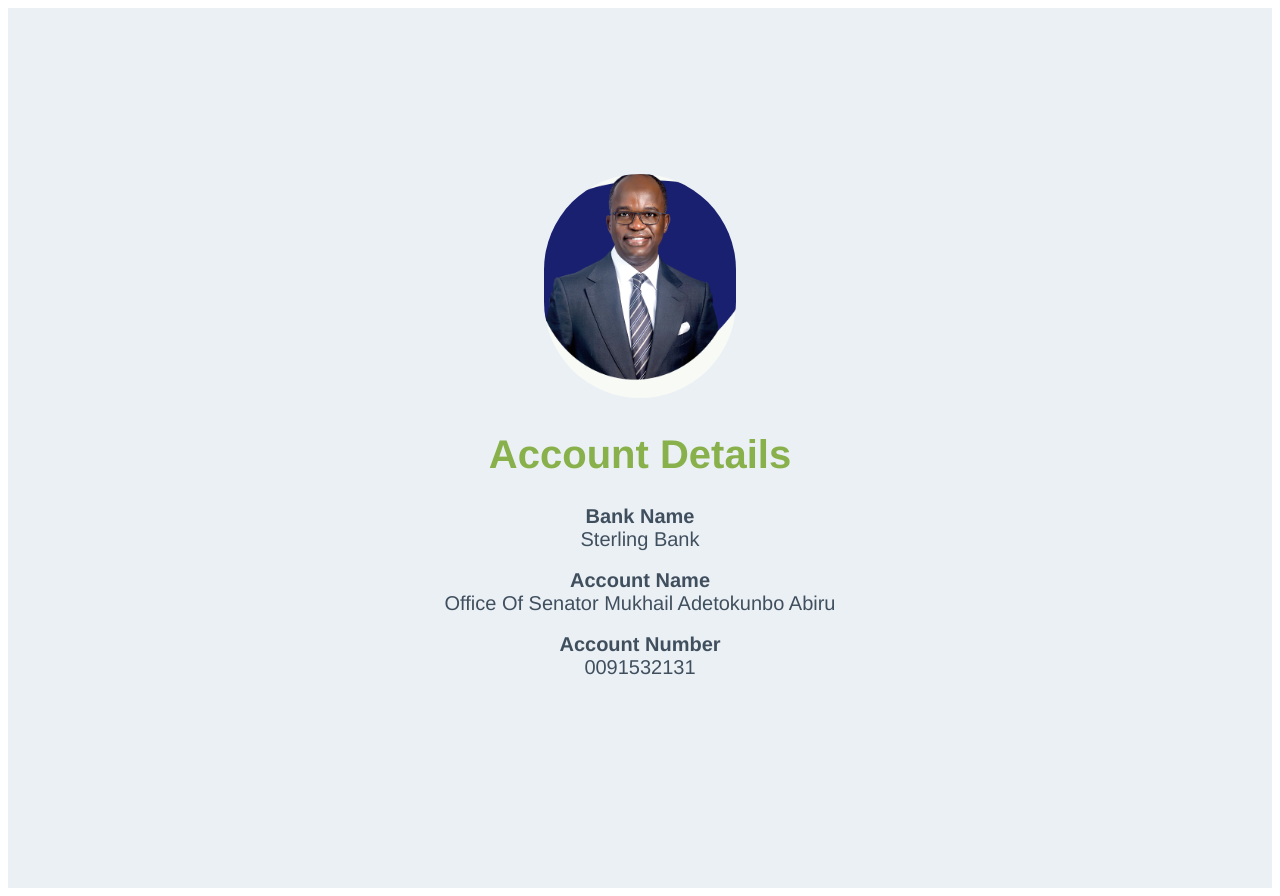
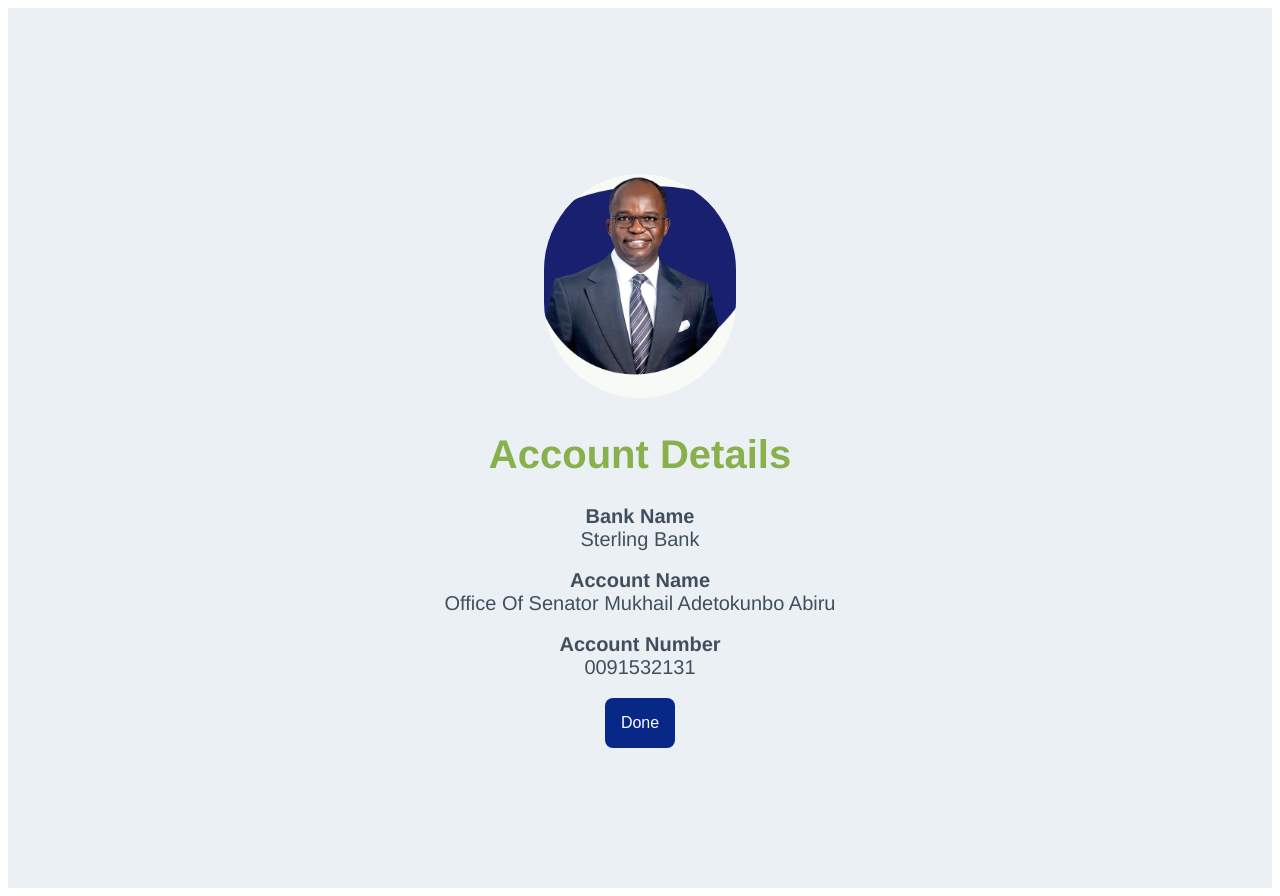
Before and after one commit to IsraelAdekanye/campaign-clent, a React (Create React App) app: page /Account in a window 1280 px wide. Built offline with nearby package versions, Linux system fonts and the light colour scheme.

Commit message:
added account details

```diff
--- a/src/components/AccountDetails/AccountDetails.jsx
+++ b/src/components/AccountDetails/AccountDetails.jsx
@@ -1,5 +1,6 @@
 import React from 'react';
-import { MasterDiv, Success, Cond2Div, CheckMark, Section, Paragraph } from './AccountDetailsElements';
+import { Link } from 'react-router-dom';
+import { MasterDiv, Success, Cond2Div, Button, Section, Paragraph } from './AccountDetailsElements';
 //import '../App.css';
 
 const Account = () => {
@@ -16,6 +17,7 @@
         <Paragraph><b>Account Name</b> <br></br>Office Of Senator Mukhail Adetokunbo Abiru</Paragraph>
         <br/>
         <Paragraph><b>Account Number</b> <br></br>0091532131</Paragraph>
+        <Button><Link to="/success">Done</Link></Button>
       </Section>
     </MasterDiv>
   );
--- a/src/components/AccountDetails/AccountDetailsElements.jsx
+++ b/src/components/AccountDetails/AccountDetailsElements.jsx
@@ -12,8 +12,10 @@
     padding: 40px 0;
     background: #EBF0F5;
     height: 800px;
-    align-items: center bottom;
+    align-items: center;
     width: 100%;
+    display: flex;
+	flex-direction: column;
 `;
 
 export const Cond2Div = styled.div`
@@ -27,7 +29,7 @@
     background-image: url(${HeroImagePic});
 	height: 28vh;
 	background-position: center;
-	background-size: 15rem 18rem;
+	background-size: 15rem 17rem;
 	background-repeat: no-repeat;
 	width: 15vw;
 
@@ -37,7 +39,6 @@
 		background-repeat: no-repeat;
 		width: 40%;
         height: 28vh;
-		//margin: -20rem 2rem -20rem 2rem;
 	};
 `;
 
@@ -62,3 +63,31 @@
     font-size:20px;
     margin: 0;
 `;
+
+export const Button = styled.button`
+    display: flex;
+	flex-direction: column;
+	padding: 1rem 1rem;
+	border: none;
+	background: #072886;
+    margin: 1.2rem 0rem 1.2rem 0rem;
+	color: #fff;
+	border-radius: 0.5rem;
+	transition: 0.2s ease-out;
+	font-size: 1rem;
+	font-weight: lighter;
+    align-items: center;
+
+    a {
+		color: inherit;
+		text-decoration: none;
+	}
+
+	&:hover {
+		background: #EBF0F5;
+		transition: 0.2s ease-out;
+		cursor: pointer;
+		color: #000;
+		border: thick double #072886;
+	};
+`;
```
